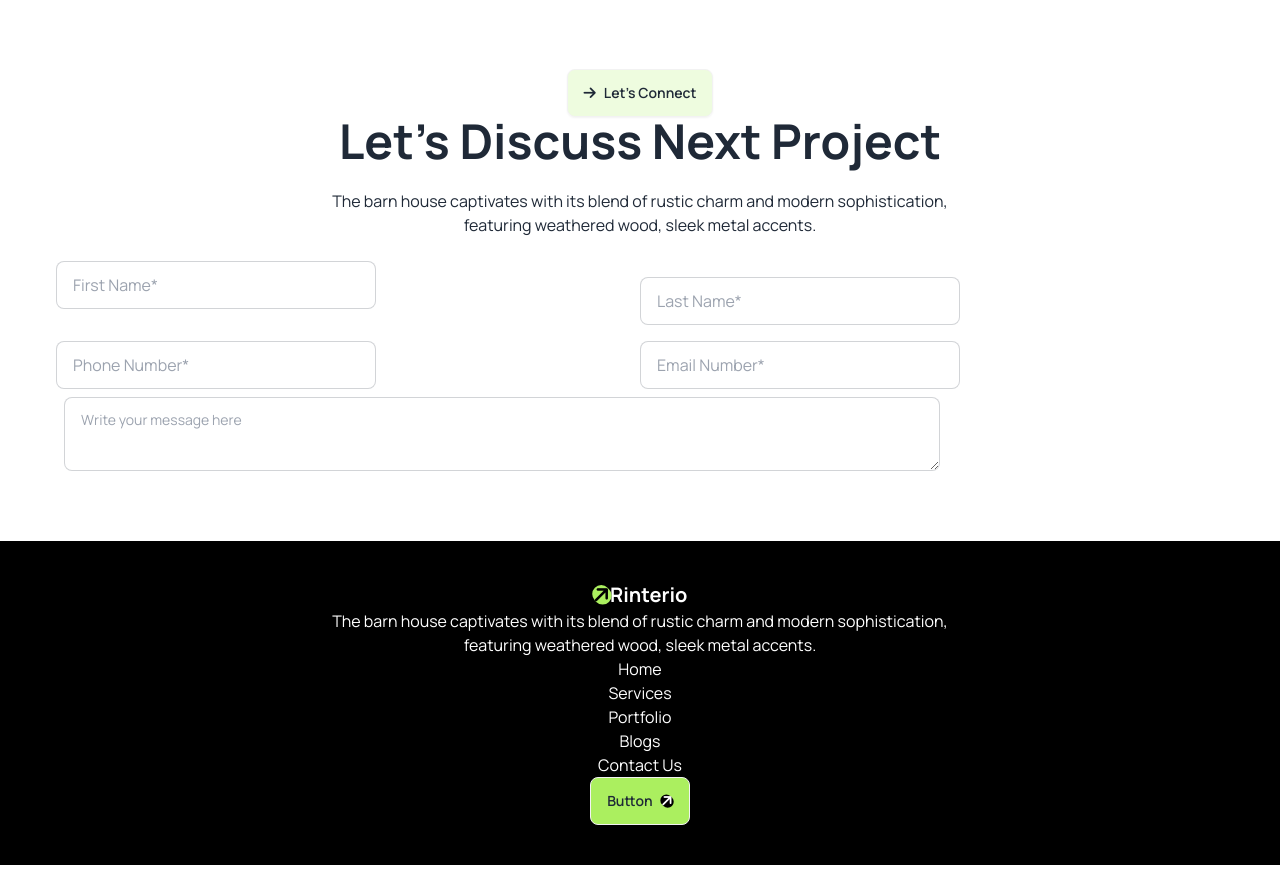
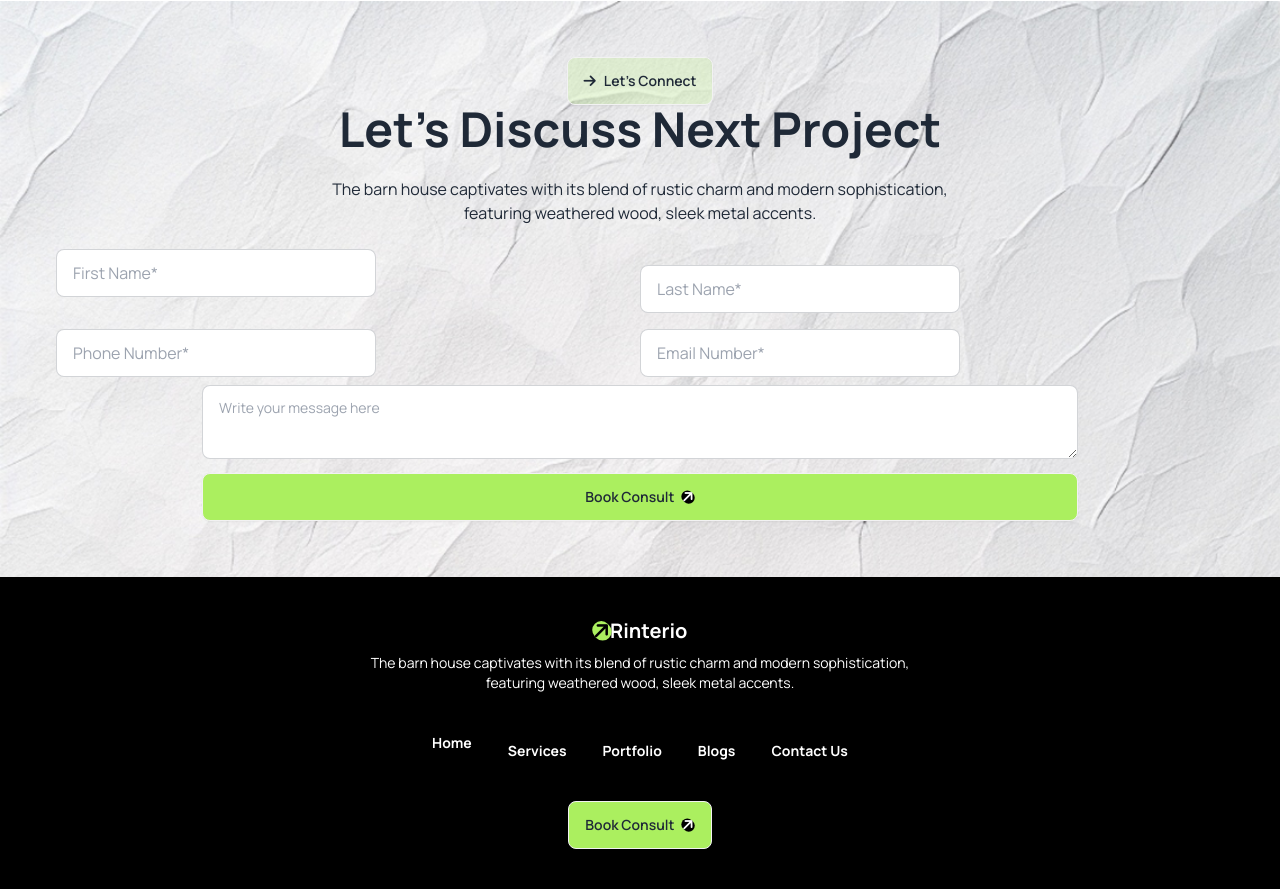
Before and after one commit to Prince-galib/assignment-no-three, a plain HTML site: page index.html in a window 1280 px wide. Shown: the part 2378-3267 px from the top of the page. Before the commit the page ends 3243 px from the top, so only its background shows below. Drawn offline with nearby package versions, Linux system fonts and the light colour scheme.

Commit message:
7th update

```diff
--- a/index.html
+++ b/index.html
@@ -26,7 +26,6 @@
               theme: {
                 extend: {
                   colors: {
-                    clifford: '#da373d',
                     'book-bg': '#ABEF5F',
                   },
                 },
@@ -272,8 +271,7 @@
          </section>
 
          <!-- Let’s Discuss Next Project -->
-          <section class="w-auto mt-3 bg-[url(./assets/bg.jpg)] bg-cover">
-            <section class=" bg-[#FFFFFF] p-14">
+          <section class=" bg-[#FFFFFF] p-14 bg-[url('assets/bg.jpg')] bg-cover">
               <div class="text-center">
                 <button class="btn bg-[#ABEF5F33]"><i class="fa-solid fa-arrow-right"></i>Let’s Connect</button>
                 <h1 class="text-5xl font-bold">Let’s Discuss Next Project</h1>
@@ -281,23 +279,28 @@
                   The barn house captivates with its blend of rustic charm and modern sophistication, <br> featuring weathered wood, sleek metal accents.
                 </p>
               </div>
-              <div class="grid grid-col lg:grid-cols-2  space-y-4">
+              <div class="justify-center text-center">
+                <div class="grid grid-1 lg:grid-cols-2 space-y-4 ">
                   <input type="text" placeholder="First Name*" class="input input-bordered w-full max-w-xs " required />
                   <input type="text" placeholder="Last Name*" class="input input-bordered w-full max-w-xs " required />
                   <input type="number" placeholder="Phone Number*" class="input input-bordered w-full max-w-xs " required />
                   <input type="email" placeholder="Email Number*" class="input input-bordered w-full max-w-xs " required />
                 </div>
                 <textarea class="textarea textarea-bordered w-3/4 m-2" placeholder="Write your message here"></textarea>
+                </div>
+                <div class=" text-center m-auto w-3/4">
+                  <a class="btn btn-block bg-book-bg">Book Consult<i class="fa-solid fa-arrow-right -rotate-45 bg-black text-white rounded-lg"></i></a>
+                </div>
           </section>
     </main>
 
-    <footer class=" bg-black text-white p-10">
+    <footer class="footer footer-center bg-black text-white p-10">
       <div class="items-center text-center">
       <a class="text-xl font-bold"><i class="fa-solid fa-arrow-right -rotate-45 bg-book-bg rounded-xl text-black"></i>Rinterio</a>
       <p>The barn house captivates with its blend of rustic charm and modern sophistication, <br> featuring weathered wood, sleek metal accents.</p>
       </div>
-        <div class="flex lg:flex-col justify-center">
-          <ul class="text-center">
+        <div class="font-bold">
+          <ul class="flex flex-col lg:flex-row text-center space-y-2 lg:space-x-9">
             <li><a>Home</a></li>
             <li><a>Services</a></li>
             <li><a>Portfolio</a></li>
@@ -305,8 +308,8 @@
             <li><a>Contact Us</a></li>
           </ul>
         </div>
-      <div class="navbar-end text-center m-auto">
-        <a class="btn bg-book-bg">Button<i class="fa-solid fa-arrow-right -rotate-45 bg-black text-white rounded-lg"></i></a>
+      <div class="navbar-center text-center m-auto">
+        <a class="btn bg-book-bg">Book Consult<i class="fa-solid fa-arrow-right -rotate-45 bg-black text-white rounded-lg"></i></a>
       </div>
     </footer>
 </body>
```
Lines whose indentation alone changed are shown as unchanged.
